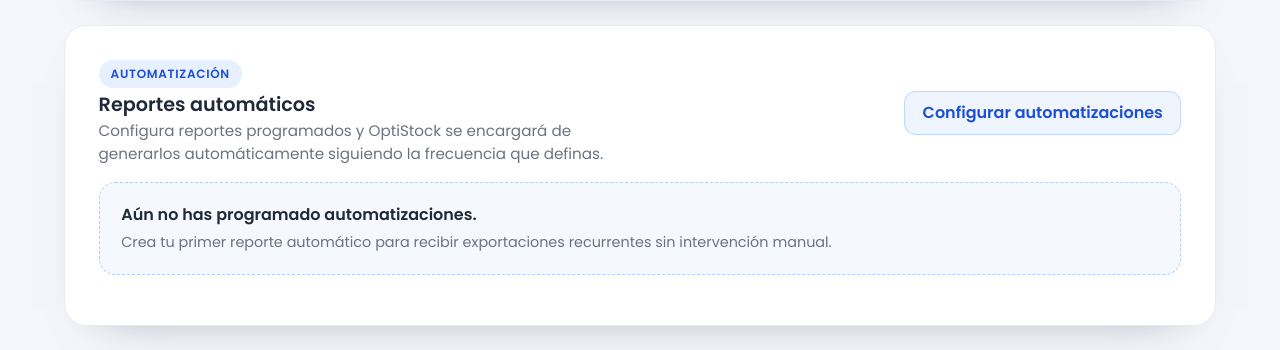
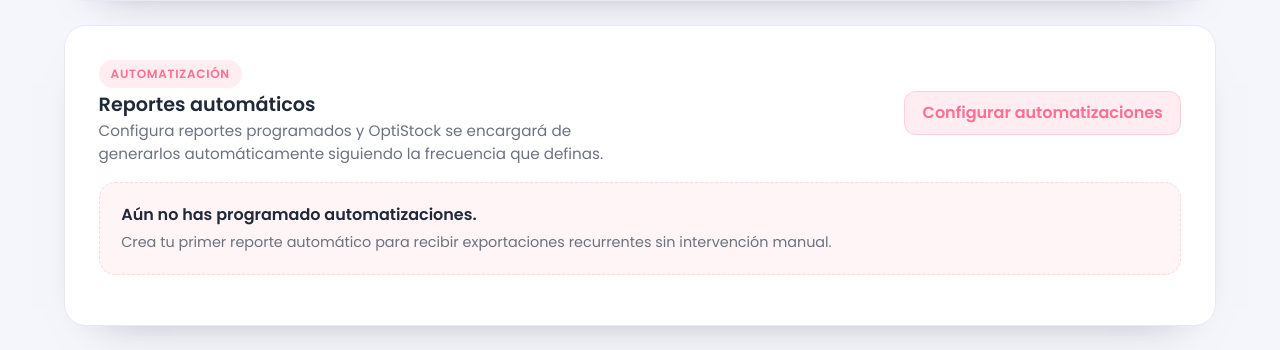
Before and after one commit to KinixZ/OptiStock, a PHP site: page /pages/reports/reportes.html in a window 1280 px wide. Shown: the part 1210-1560 px from the top of the page. Run offline with PHP 8.4, Linux system fonts and the light colour scheme; some libraries are stand-ins or nearby versions.

Commit message:
Align automatic report styling with site palette

```diff
--- a/styles/reports/reportes.css
+++ b/styles/reports/reportes.css
@@ -460,8 +460,8 @@ body {
   gap: 0.35rem;
   padding: 0.3rem 0.75rem;
   border-radius: var(--radius-pill);
-  background: rgba(59, 130, 246, 0.12);
-  color: #1d4ed8;
+  background: var(--primary-surface);
+  color: var(--primary-color);
   font-size: 0.75rem;
   font-weight: 600;
   letter-spacing: 0.06em;
@@ -485,9 +485,9 @@ body {
   align-self: center;
   padding: 0.55rem 1.1rem;
   border-radius: 12px;
-  border: 1px solid rgba(59, 130, 246, 0.25);
-  background: rgba(59, 130, 246, 0.08);
-  color: #1d4ed8;
+  border: 1px solid var(--primary-border-strong);
+  background: var(--primary-surface);
+  color: var(--primary-color);
   font-weight: 600;
   cursor: pointer;
   transition: background var(--transition-speed), color var(--transition-speed), transform var(--transition-speed);
@@ -495,16 +495,16 @@ body {
 
 .automatic-card__action:hover,
 .automatic-card__action:focus {
-  background: #1d4ed8;
+  background: var(--primary-color);
   color: #fff;
   transform: translateY(-1px);
 }
 
 .automatic-empty {
-  border: 1px dashed rgba(59, 130, 246, 0.35);
+  border: 1px dashed var(--primary-border-strong);
   border-radius: 16px;
   padding: 1.25rem 1.35rem;
-  background: rgba(59, 130, 246, 0.05);
+  background: var(--primary-surface-extra);
   color: var(--muted-color);
 }
 
@@ -589,8 +589,8 @@ body {
   border-radius: 999px;
   font-weight: 600;
   font-size: 0.75rem;
-  background: rgba(59, 130, 246, 0.14);
-  color: #1d4ed8;
+  background: var(--primary-soft);
+  color: var(--primary-color);
 }
 
 .automatic-item__action {
@@ -628,8 +628,8 @@ body {
 .automatic-item__ghost:hover,
 .automatic-item__ghost:focus {
   color: var(--primary-color);
-  border-color: rgba(59, 130, 246, 0.25);
-  background: rgba(59, 130, 246, 0.08);
+  border-color: var(--primary-border-strong);
+  background: var(--primary-surface);
 }
 
 .automatic-item__footer {
```
